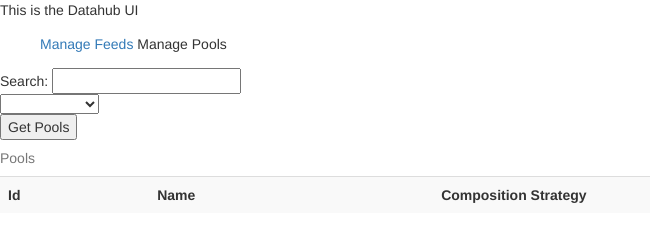
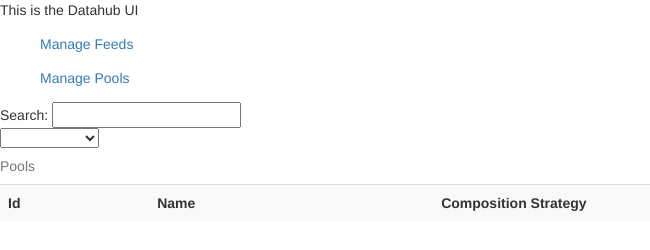
Before and after one commit to pblesf/datahub-angular-ui, a website: page datahub-ui/index.html in a window 1280 px wide. Shown: the whole page, without its empty margins (0-650 px from the left). Drawn offline with nearby package versions, Linux system fonts and the light colour scheme.

Commit message:
merging but menus still need to be fixed

```diff
--- a/datahub-ui/app.js
+++ b/datahub-ui/app.js
@@ -32,7 +32,7 @@
 }]);
 
 datahub.controller('PoolsController', ['$scope','$http', function ($scope, $http) {
-	$scope.feeds = [];
+	$scope.pools = [];
 
 	$scope.getPools = function () {
 		$http({
--- a/datahub-ui/index.html
+++ b/datahub-ui/index.html
@@ -26,21 +26,27 @@
 	<div ng-style="">
 		<menu visible="visible" alignment="left">
 			<menu-item hash="manageFeeds"><a ng-click="getFeeds()">Manage Feeds</a></menu-item>
-			<menu-item hash="managePools">Manage Pools</menu-item>
 		</menu>
 	</div>
 	<div>
 		<li ng-repeat="feed in feeds"> {{feed.name}}</li>
 	</div>
 </div>
+
 <div ng-controller="PoolsController">
+	<div ng-style="">
+		<menu visible="visible" alignment="left">
+			<menu-item hash="managePools"><a ng-click="getPools()">Manage Pools</a></menu-item>
+		</menu>
+	</div>
+
+		<div>
 			Search: <input ng-model="query"><br>
 			<select ng-model="orderProp">
 				<option value="poolName">Alphabetical</option>
 				<option value="poolId">Id</option>
 			</select>
 			<br>
-	<button type="button" ng-click="getPools()">Get Pools</button>
 			<table class="table table-striped table-hover">
 				<caption>Pools</caption>
 				<tr>
@@ -56,5 +62,6 @@
 			</tr>
 			</table>
 		</div>
+	</div>
 </body>
 </html>
```
Lines whose indentation alone changed are shown as unchanged.
